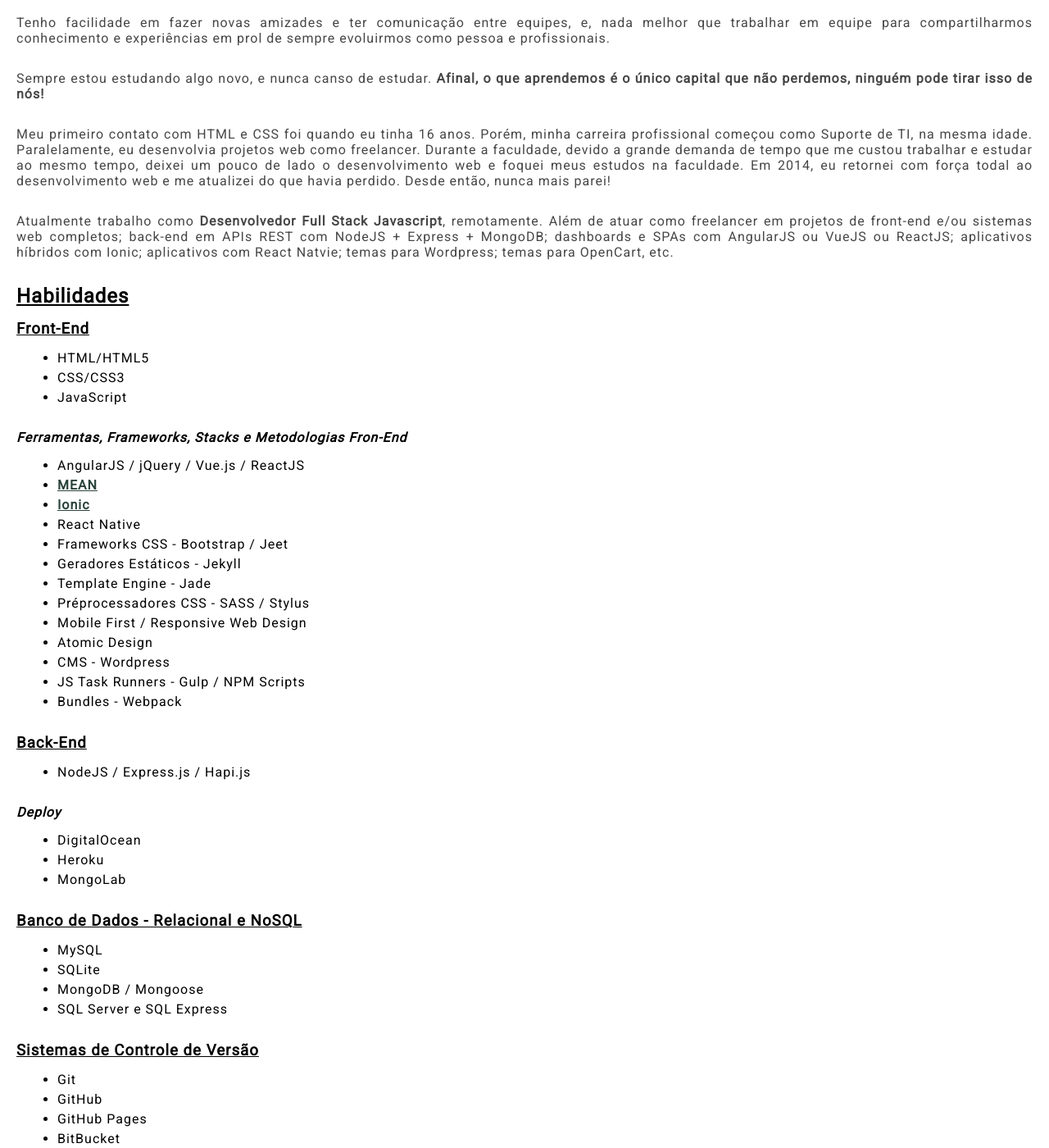
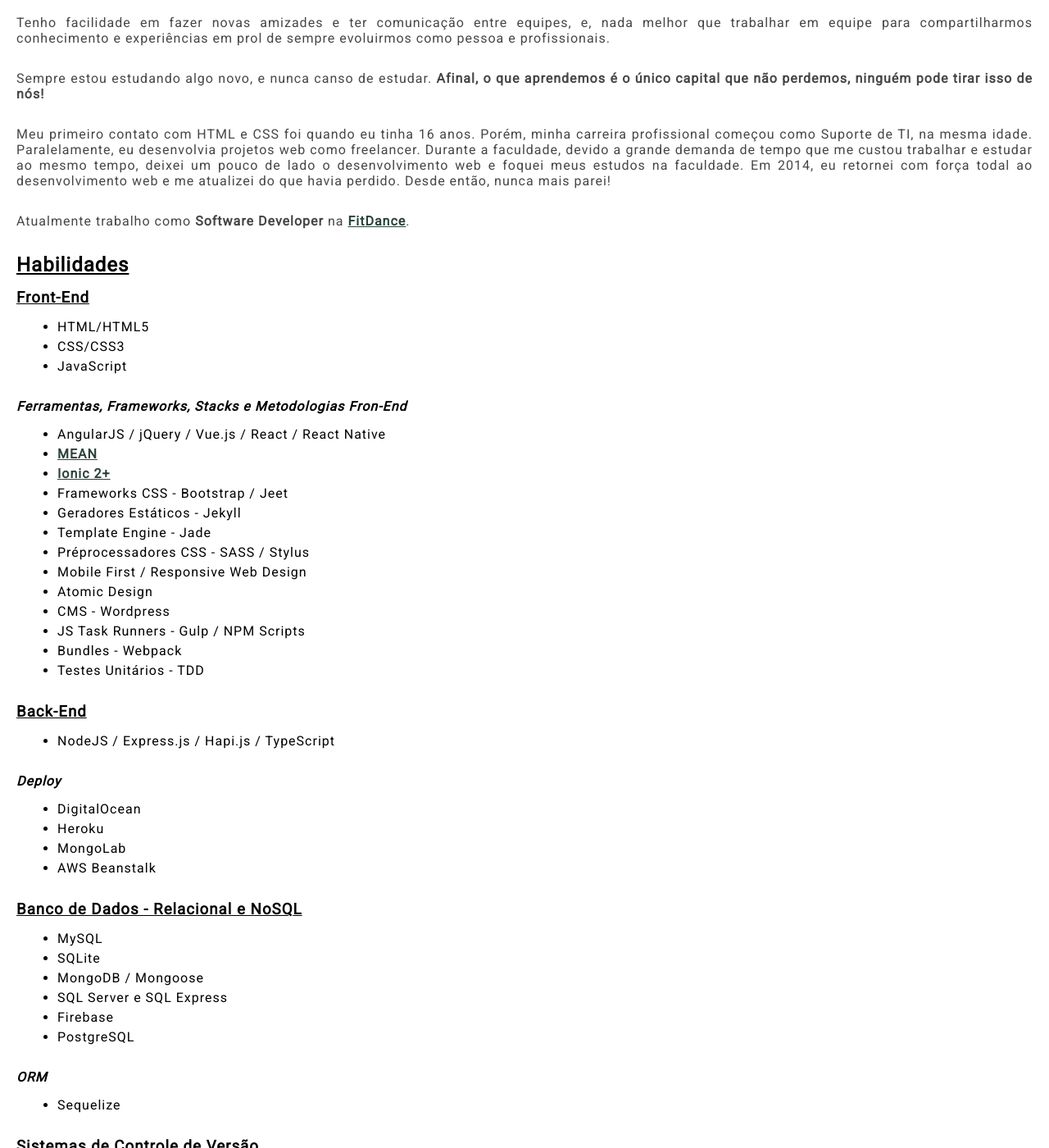
Before and after one commit to ednilsonamaral/ednilsonamaral.github.io, a Jekyll site: the page built from sobre.md, in a window 1280 px wide and 1400 px high, scrolled down 304 px. Shown: the whole window at 82% size. Built offline with Jekyll 4.4.1, drawn with Linux system fonts in a browser that asks for light colours; comment, search, counter and statistics services are not loaded; some of the changed text lies outside the part shown.

Commit message:
add fitdance

```diff
--- a/index.html
+++ b/index.html
@@ -14,7 +14,7 @@
 
     <section class="intro">
         <p class="text">
-        Olá, sou <strong>Ednilson Amaral</strong>! Tenho 28 anos, moro em <strong>Itapeva/SP</strong> e trabalho como <strong>Desenvolvedor Full Stack Javascript</strong>. Sou papai do <em>baby boy</em> Rodrigo (4 anos), apaixonado por tudo que é relacionado à tecnologias web, e, também, sou atleta de Jiu Jitsu, amante de NFL, comida japonesa, UFC, games, filmes, séries. Aqui você pode ver um pouco sobre mim, sobre minhas habilidades, serviços, portfolio e projetos pessoais.
+        Olá, sou <strong>Ednilson Amaral</strong>! Tenho 28 anos, moro em <strong>Itapeva/SP</strong> e trabalho como <strong>Software Developer</strong> na <a href="https://www.fitdance.com/">FitDance</a>. Sou papai do <em>baby boy</em> Rodrigo (4 anos), apaixonado por tudo que é relacionado à tecnologias web, e, também, sou atleta de Jiu Jitsu, amante de NFL, comida japonesa, UFC, games, filmes, séries. Aqui você pode ver um pouco sobre mim, sobre minhas habilidades, serviços, portfolio e projetos pessoais.
         </p>
     </section><!-- fim da /.intro do autor do blog -->
 
--- a/sobre.md
+++ b/sobre.md
@@ -14,7 +14,7 @@
 
 Meu primeiro contato com HTML e CSS foi quando eu tinha 16 anos. Porém, minha carreira profissional começou como Suporte de TI, na mesma idade. Paralelamente, eu desenvolvia projetos web como freelancer. Durante a faculdade, devido a grande demanda de tempo que me custou trabalhar e estudar ao mesmo tempo, deixei um pouco de lado o desenvolvimento web e foquei meus estudos na faculdade. Em 2014, eu retornei com força todal ao desenvolvimento web e me atualizei do que havia perdido. Desde então, nunca mais parei!
 
-Atualmente trabalho como **Desenvolvedor Full Stack Javascript**, remotamente. Além de atuar como freelancer em projetos de front-end e/ou sistemas web completos; back-end em APIs REST com NodeJS + Express + MongoDB; dashboards e SPAs com AngularJS ou VueJS ou ReactJS; aplicativos híbridos com Ionic; aplicativos com React Natvie; temas para Wordpress; temas para OpenCart, etc.
+Atualmente trabalho como **Software Developer** na [FitDance](https://www.fitdance.com/).
 
 
 ## Habilidades
@@ -28,10 +28,9 @@
 
 #### Ferramentas, Frameworks, Stacks e Metodologias Fron-End
 
-* AngularJS  / jQuery  / Vue.js / ReactJS
+* AngularJS  / jQuery  / Vue.js / React / React Native
 * [MEAN](https://github.com/Webschool-io/be-mean-instagram)
-* [Ionic](ionicframework.com)
-* React Native
+* [Ionic 2+](ionicframework.com)
 * Frameworks CSS - Bootstrap  / Jeet
 * Geradores Estáticos - Jekyll
 * Template Engine - Jade
@@ -41,11 +40,12 @@
 * CMS - Wordpress
 * JS Task Runners - Gulp  / NPM Scripts
 * Bundles - Webpack
+* Testes Unitários - TDD
 
 
 ### Back-End
 
-* NodeJS / Express.js / Hapi.js
+* NodeJS / Express.js / Hapi.js / TypeScript
 
 
 #### Deploy
@@ -53,6 +53,7 @@
 * DigitalOcean
 * Heroku
 * MongoLab
+* AWS Beanstalk
 
 
 ### Banco de Dados - Relacional e NoSQL
@@ -61,6 +62,13 @@
 * SQLite
 * MongoDB  / Mongoose
 * SQL Server e SQL Express
+* Firebase
+* PostgreSQL
+
+
+#### ORM
+
+* Sequelize
 
 
 ### Sistemas de Controle de Versão
@@ -99,6 +108,10 @@
 
 
 ## Experiências Profissionais
+
+**Software Developer** - *[FEV/2020 ~ atual]*
+[FitDance](https://www.fitdance.com/)
+> Desenvolvimento de softwares, desde back-end até front-end e mobile.
 
 
 **Desenvolvedor Fullstack JavaScript** - *[ABR/2017 ~ JUL/2018]*
```
Also changed, not shown: other parts of sobre.md (+1 -0 lines).
